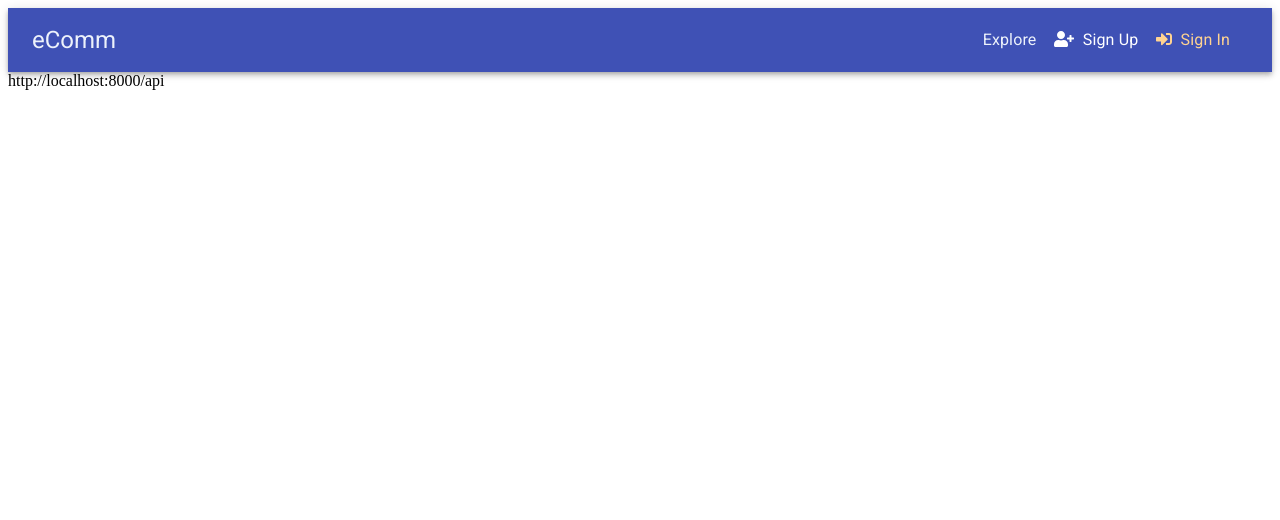
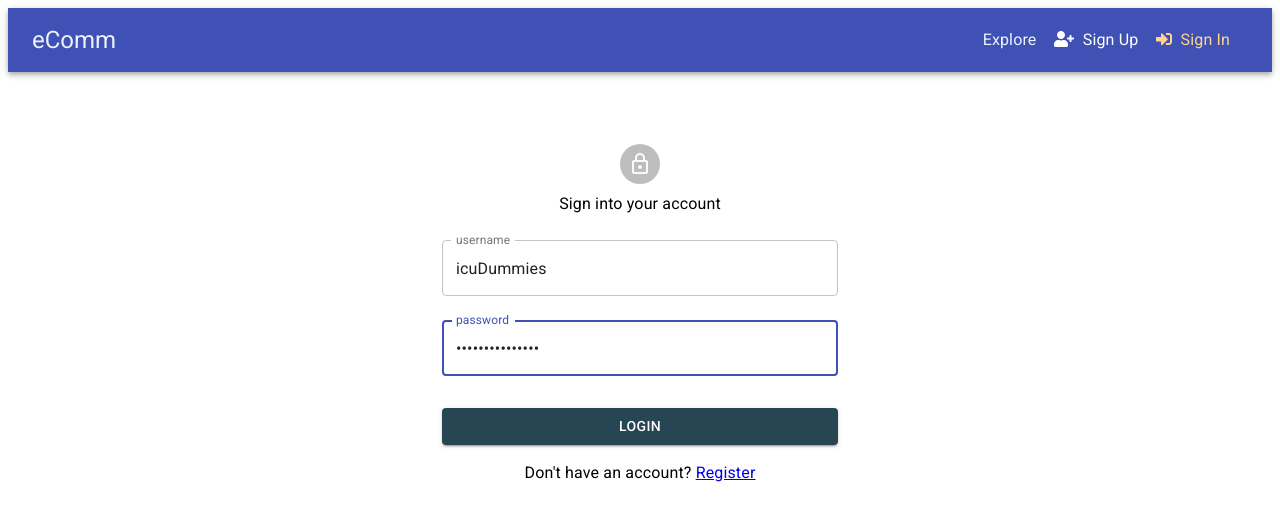
Before and after one commit to SilvinPradhan/eCommWeb, a React (Create React App) app in the folder ecomm-client/: page /signin in a window 1280 px wide. Shown: the top 520 px of the page. Built offline with nearby package versions, Linux system fonts and the light colour scheme.

Commit message:
completed sign in page, username and password- no email

```diff
--- a/ecomm-client/src/user/signin.js
+++ b/ecomm-client/src/user/signin.js
@@ -1,12 +1,126 @@
-import React from 'react'
-import {API} from "../config";
+import React, {useState} from 'react';
+import {Link, Redirect} from 'react-router-dom';
+import PropTypes from 'prop-types';
+import LockOutlinedIcon from '@material-ui/icons/LockOutlined';
+import {
+    Button,
+    FormControl,
+    TextField,
+    Typography,
+    Avatar,
+    Container,
+} from '@material-ui/core';
+import {makeStyles} from '@material-ui/core/styles';
+
+const useStyles = makeStyles((theme) => ({
+    root: {},
+    heading: {
+        color: theme.primary,
+        align: 'center',
+    },
+    avatar: {
+        margin: theme.spacing(1),
+        backgroundColor: theme.primary,
+    },
+    paper: {
+        marginTop: theme.spacing(8),
+        display: 'flex',
+        flexDirection: 'column',
+        alignItems: 'center',
+    },
+    form: {
+        width: '100%',
+        marginTop: theme.spacing(1),
+    },
+    submit: {
+        margin: theme.spacing(3, 0, 2),
+        backgroundColor: '#264653',
+    },
+}));
 
 const SignIn = () => {
+    const classes = useStyles();
+    const [formData, setFormData] = useState({
+        username: 'icuDummies',
+        password: 'Invoker200695@@',
+    });
+    const {username, password} = formData;
+    const change = (e) =>
+        setFormData({
+            ...formData,
+            [e.target.name]: e.target.value,
+        });
+    const onSubmit = async (e) => {
+        e.preventDefault();
+        console.log({username, password});
+        // login({ email, password });
+    };
+    //redirect if logged in
+    // if (isAuthenticated) {
+    //     return <Redirect to="/"></Redirect>;
+    // }
+
     return (
-        <>
-            {API}
-        </>
-    )
-}
+        <Container component="main" maxWidth="xs">
+            <div className={classes.paper}>
+                <Avatar className={classes.avatar}>
+                    <LockOutlinedIcon/>
+                </Avatar>
+                <Typography className={classes.heading}>
+                    <i className="fas fa-user"></i> Sign into your account
+                </Typography>
+                <form
+                    className={classes.form}
+                    onSubmit={(e) => onSubmit(e)}
+                >
+                    <TextField
+                        variant="outlined"
+                        margin="normal"
+                        label="username"
+                        fullWidth
+                        autoFocus
+                        name="username"
+                        value={username}
+                        onChange={(e) => {
+                            change(e);
+                        }}
+                    ></TextField>
 
-export default SignIn
+                    <TextField
+                        variant="outlined"
+                        margin="normal"
+                        label="password"
+                        fullWidth
+                        autoFocus
+                        type="password"
+                        placeholder="Password"
+                        name="password"
+                        value={password}
+                        onChange={(e) => {
+                            change(e);
+                        }}
+                    ></TextField>
+                    <Button
+                        type="submit"
+                        fullWidth
+                        variant="contained"
+                        color="primary"
+                        className={classes.submit}
+                    >
+                        Login
+                    </Button>
+                </form>
+                <Typography className={classes.heading}>
+                    Don't have an account? <Link to="/signup">Register</Link>
+                </Typography>
+            </div>
+        </Container>
+    );
+};
+SignIn.propTypes = {
+    // setAlert: PropTypes.func.isRequired,
+    // login: PropTypes.func.isRequired,
+    // isAuthenticated: PropTypes.bool,
+};
+
+export default SignIn;
--- a/ecomm-client/src/user/signup.js
+++ b/ecomm-client/src/user/signup.js
@@ -37,7 +37,7 @@ const useStyles = makeStyles((theme) => ({
     },
 }));
 
-const SignIn = () => {
+const SignUp = () => {
     const classes = useStyles();
     const [formData, setFormData] = useState({
         username: '',
@@ -47,6 +47,9 @@ const SignIn = () => {
         password: '',
         confirmPassword: '',
     });
+    const [value, setValue] = useState({
+        error: '', success: false
+    })
     const {username, firstName, lastName, email, password, confirmPassword} = formData;
     const change = (e) =>
         setFormData({
@@ -185,4 +188,4 @@ const SignIn = () => {
 //     isAuthenticated: PropTypes.bool,
 // };
 
-export default SignIn;
+export default SignUp;
```
